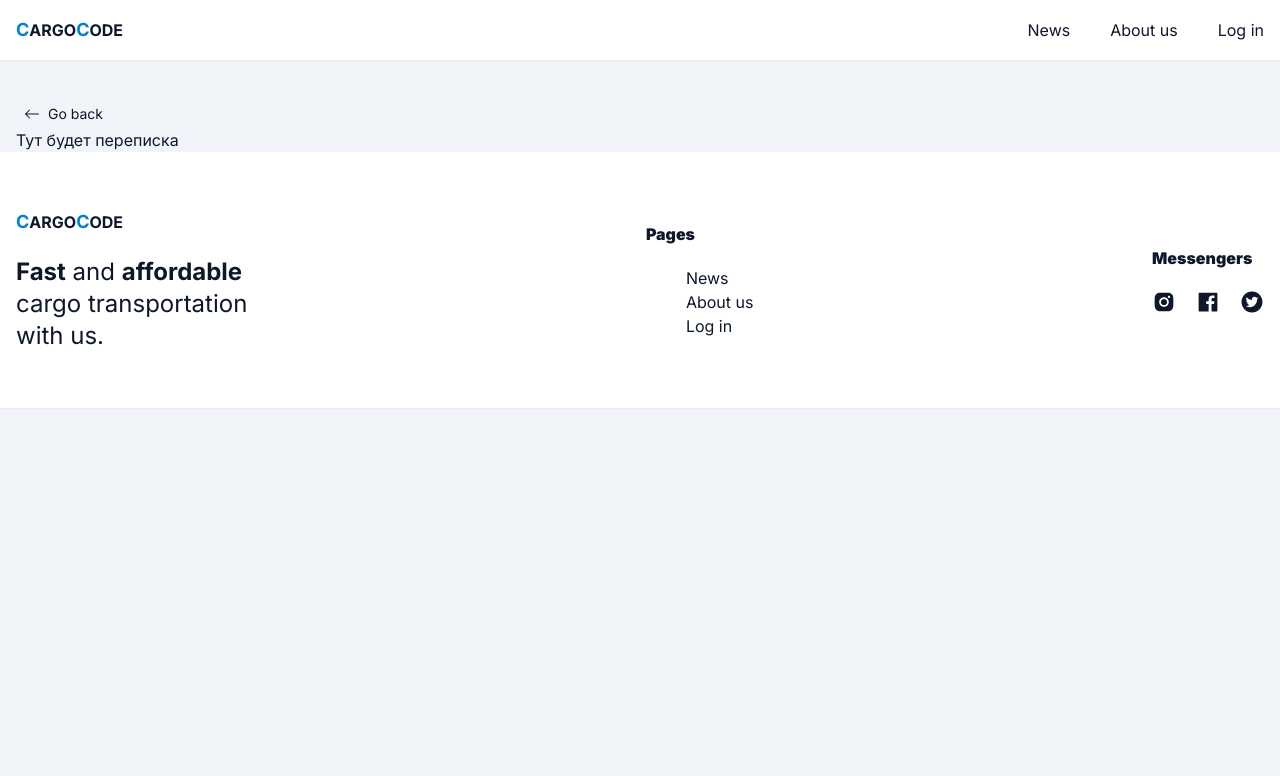
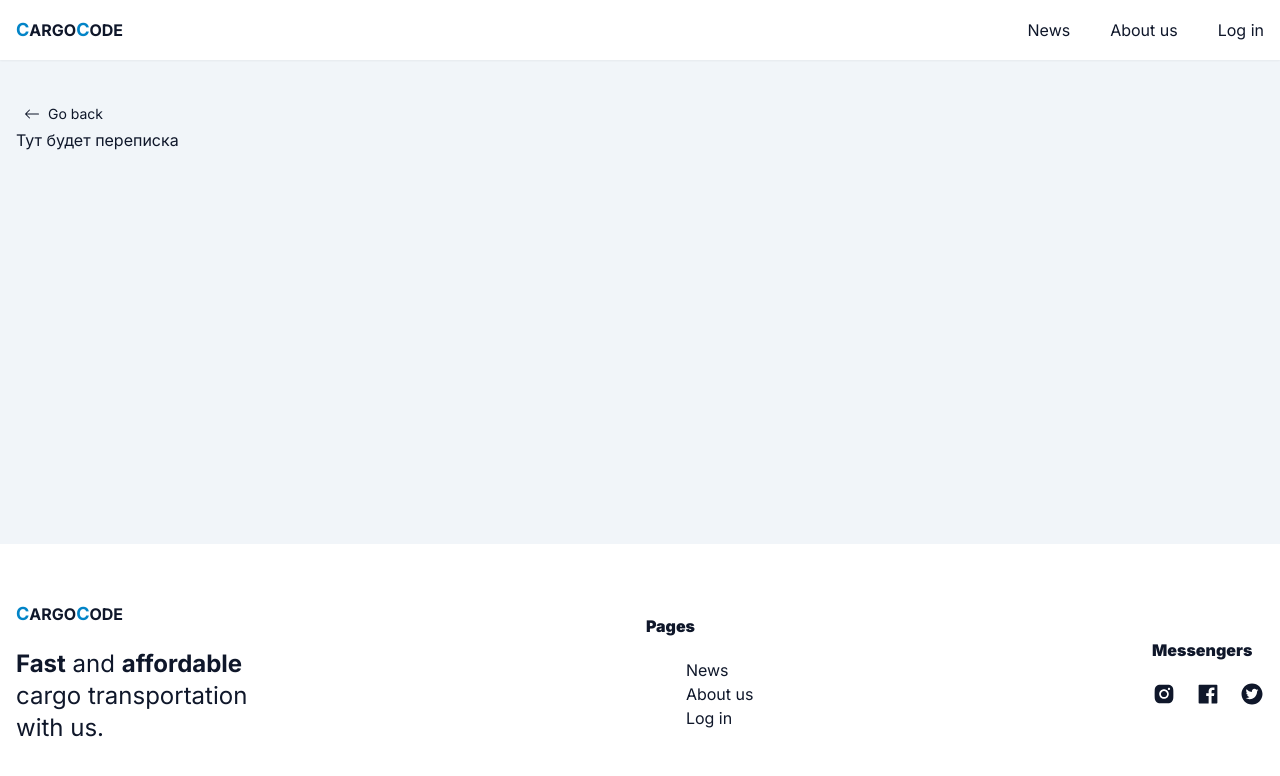
Before and after one commit to an4morph/cargo-hackaton, a Next.js app: page /chat/1 in a window 1280 px wide. Shown: the top 776 px of the page. Built offline with nearby package versions, Linux system fonts and the light colour scheme.

Commit message:
add sizes for content

```diff
--- a/src/app/chat/[id]/page.tsx
+++ b/src/app/chat/[id]/page.tsx
@@ -2,8 +2,8 @@ import { BackButton } from '@/components/button/back'
 
 export default async function ChatPage(): Promise<JSX.Element> {
   return (
-    <div className="responsive">
-      <BackButton className="mt-10" />
+    <div className="responsive py-10">
+      <BackButton />
       Тут будет переписка
     </div>
   )
--- a/src/app/layout.tsx
+++ b/src/app/layout.tsx
@@ -1,6 +1,5 @@
-import { Footer } from '@/components/footer'
-import { Header } from '@/components/header'
 import '@/styles/globals.css'
+import { MainLayout } from '@/components/layout/main'
 import { Inter } from 'next/font/google'
 
 const inter = Inter({ subsets: ['latin'] })
@@ -18,9 +17,9 @@ export default function RootLayout({
   return (
     <html lang="en">
       <body className={inter.className}>
-        <Header />
-        {children}
-        <Footer />
+        <MainLayout>
+          {children}
+        </MainLayout>
       </body>
     </html>
   )
--- a/src/components/footer/index.tsx
+++ b/src/components/footer/index.tsx
@@ -1,6 +1,7 @@
 import Link from 'next/link'
 import { AiFillInstagram, AiFillFacebook, AiFillTwitterCircle } from 'react-icons/ai'
 import { Logo } from '@/components/logo'
+import { ForwardedRef, forwardRef } from 'react'
 
 const social = [
   {
@@ -17,9 +18,9 @@ const social = [
   },
 ]
 
-export const Footer = (): JSX.Element => {
+export const Footer = forwardRef((props, ref): JSX.Element => {
   return (
-    <div className="bg-white shadow-sm py-10">
+    <footer className="bg-white shadow-sm py-10" ref={ref as ForwardedRef<HTMLElement>}>
       <div className="responsive py-4 flex justify-between items-center">
         <div>
           <Logo />
@@ -55,6 +56,6 @@ export const Footer = (): JSX.Element => {
           </div>
         </div>
       </div>
-    </div>
+    </footer>
   )
-}
+})
--- a/src/components/header/index.tsx
+++ b/src/components/header/index.tsx
@@ -6,14 +6,15 @@ import { Logo } from '@/components/logo'
 import { BiLogOut } from 'react-icons/bi'
 import { FaUserCircle } from 'react-icons/fa'
 import { IconButton } from '../button/icon'
+import { ForwardedRef, forwardRef } from 'react'
 
-export const Header = (): JSX.Element => {
+export const Header = forwardRef((props, ref): JSX.Element => {
   const isLogged = false
   const handleLogOut = () => {
     localStorage.removeItem('token')
   }
   return (
-    <div className="bg-white shadow-sm">
+    <header className="bg-white shadow-sm" ref={ref as ForwardedRef<HTMLElement>}>
       <div className="responsive py-4 flex justify-between items-center">
         <Logo />
 
@@ -54,6 +55,6 @@ export const Header = (): JSX.Element => {
           <HeaderSidebar />
         </div>
       </div>
-    </div>
+    </header>
   )
-}
+})
--- /dev/null
+++ b/src/components/layout/main.tsx
@@ -0,0 +1,33 @@
+'use client'
+import { Footer } from '@/components/footer'
+import { Header } from '@/components/header'
+import { useSizes } from '@/helpers/hooks/useSizes'
+import { ReactNode, useMemo, useRef } from 'react'
+
+interface IProps {
+  children: ReactNode
+}
+export const MainLayout = ({ children }: IProps): JSX.Element => {
+  const footerRef = useRef<HTMLElement>()
+  const headerRef = useRef<HTMLElement>()
+
+  const sizes: any = useSizes({
+    footer: footerRef,
+    header: headerRef,
+  })
+  const minHeight = useMemo(() => {
+    const hh = sizes.header.height
+    const fh = sizes.footer.height
+    return `calc(100vh - ${fh + hh || 316}px)`
+  }, [sizes])
+
+  return (
+    <>
+      <Header ref={headerRef} />
+      <div style={{ minHeight }}>
+        {children}
+      </div>
+      <Footer ref={footerRef} />
+    </>
+  )
+}
--- /dev/null
+++ b/src/helpers/hooks/useSizes.js
@@ -0,0 +1,36 @@
+import { useEffect, useState } from 'react'
+
+const createDefaultSizes = (obj) => {
+  const result = {}
+  for (const key in obj) {
+    result[key] = { width: 0, height: 0 }
+  }
+  return result
+}
+
+export const useSizes = (options) => {
+  const [sizes, setSizes] = useState(createDefaultSizes(options))
+
+  useEffect(() => {
+    const newSizes = {}
+    let changed = false
+
+    for (const key in sizes) {
+      if (!options[key].current) return
+      const { clientHeight, clientWidth } = options[key].current
+      if (sizes[key].height !== clientHeight || sizes[key].width !== clientWidth) {
+        newSizes[key] = { height: clientHeight, width: clientWidth }
+        changed = true
+      }
+      else {
+        newSizes[key] = sizes[key]
+      }
+    }
+
+    if (changed) {
+      setSizes(newSizes)
+    }
+  }, [options, sizes])
+
+  return sizes
+}
--- a/tsconfig.json
+++ b/tsconfig.json
@@ -23,6 +23,6 @@
       "@/*": ["./src/*"]
     }
   },
-  "include": ["next-env.d.ts", "**/*.ts", "**/*.tsx", ".next/types/**/*.ts", "src/app/shipper/profile/[id]"],
+  "include": ["next-env.d.ts", "**/*.ts", "**/*.tsx", ".next/types/**/*.ts", "src/app/shipper/profile/[id]", "src/helpers/hooks/useSizes.js"],
   "exclude": ["node_modules"]
 }
```
